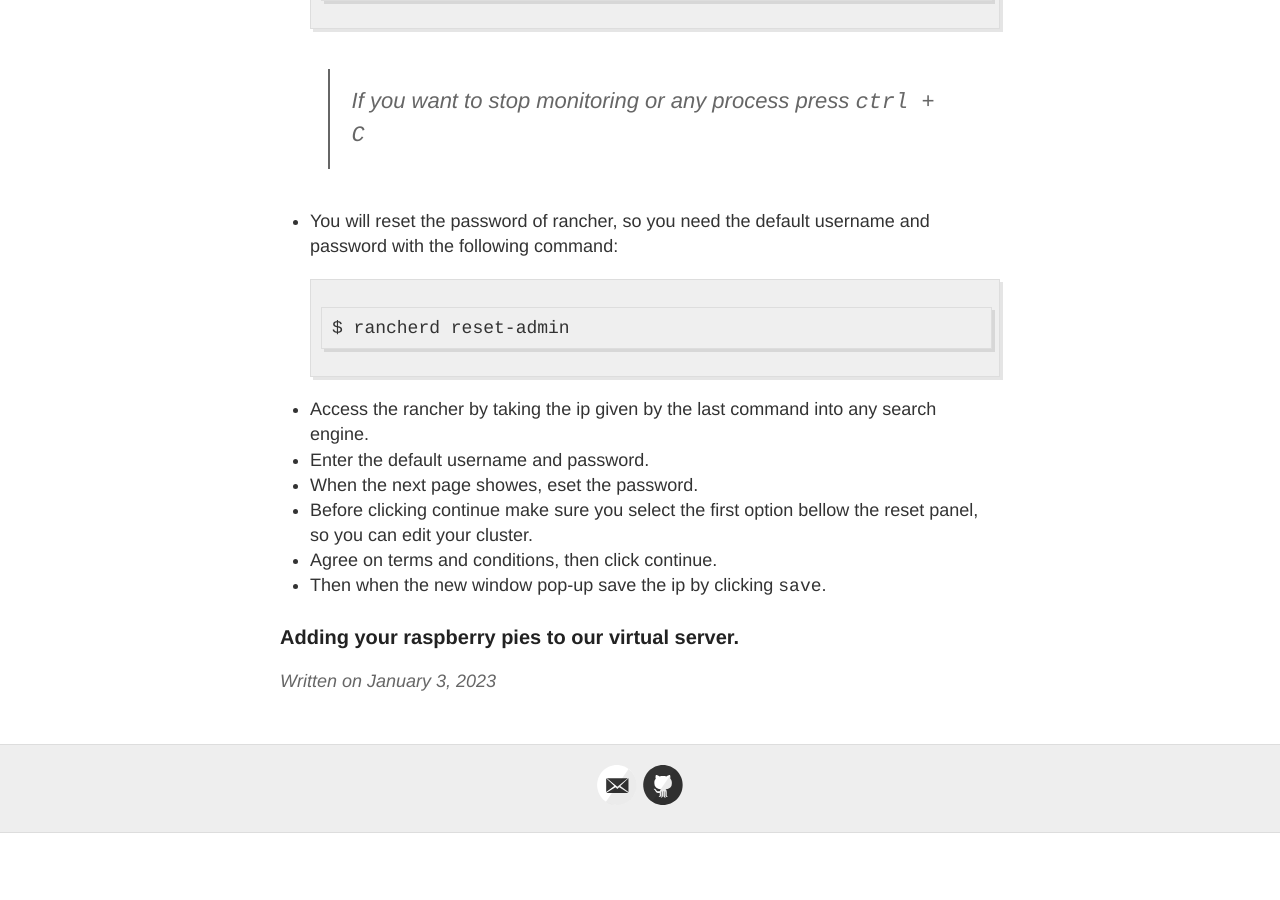
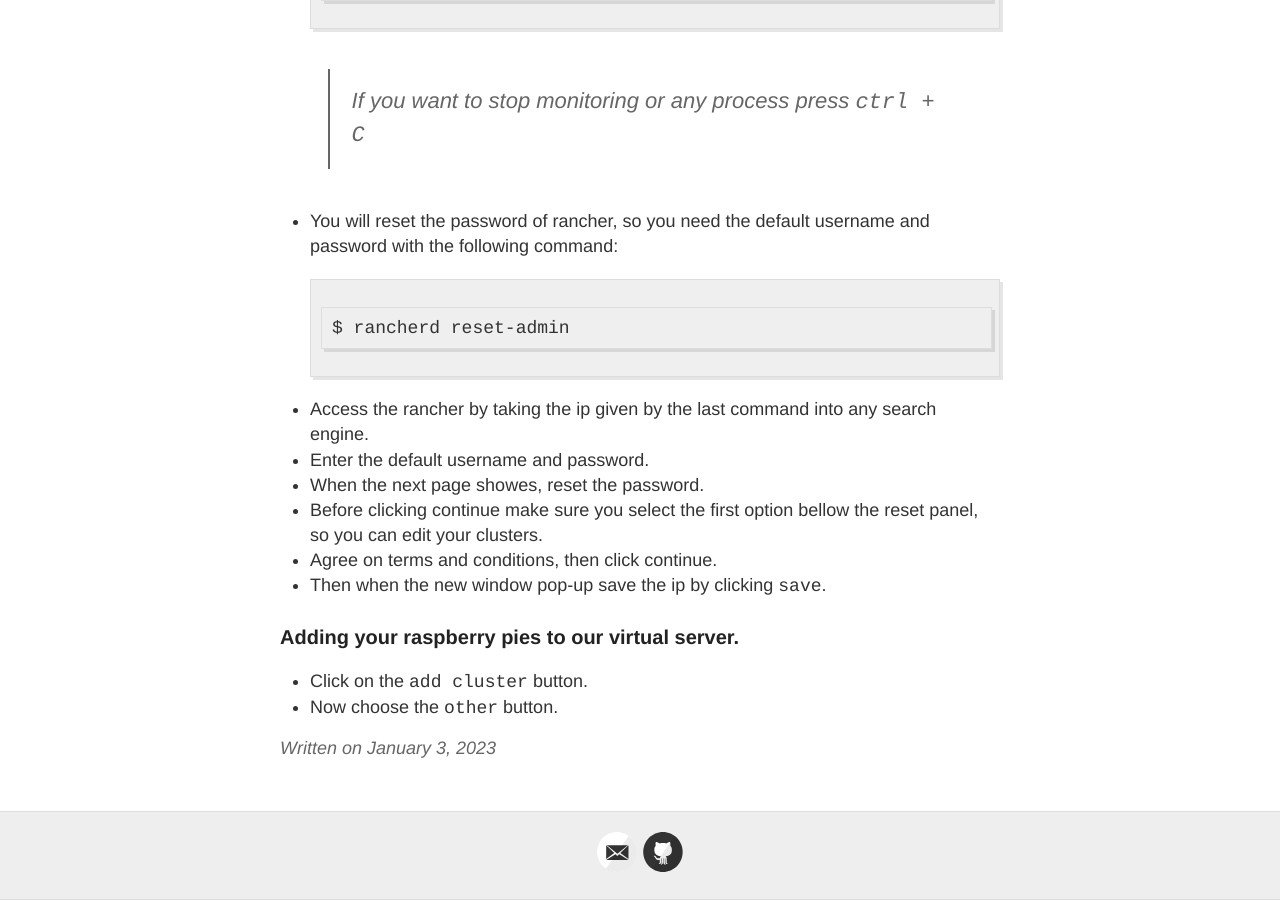
Before and after one commit to hermassest/hermassest.github.io, a Jekyll site: the page built from _posts/2023-01-03-Build-Your-Own-Raspberry-Pi-Cluster.md, in a window 1280 px wide and 900 px high, scrolled down 4084 px. Built offline with Jekyll 4.4.1, drawn with Linux system fonts in a browser that asks for light colours; our own code applies the rules of GitHub Pages for plain Markdown files; before the commit the page ends 4917 px from its top, so only the background shows below that.

Commit message:
Update 2023-01-03-Build-Your-Own-Raspberry-Pi-Cluster.md

```diff
--- a/_posts/2023-01-03-Build-Your-Own-Raspberry-Pi-Cluster.md
+++ b/_posts/2023-01-03-Build-Your-Own-Raspberry-Pi-Cluster.md
@@ -118,9 +118,12 @@ $ rancherd reset-admin
 
 - Access the rancher by taking the ip given by the last command into any search engine.
 - Enter the default username and password.
-- When the next page showes, eset the password.
-- Before clicking continue make sure you select the first option bellow the reset panel, so you can edit your cluster.
+- When the next page showes, reset the password.
+- Before clicking continue make sure you select the first option bellow the reset panel, so you can edit your clusters.
 - Agree on terms and conditions, then click continue.
 - Then when the new window pop-up save the ip by clicking `save`.
 
 ### Adding your raspberry pies to our virtual server.
+
+- Click on the `add cluster` button.
+- Now choose the `other` button.
```
